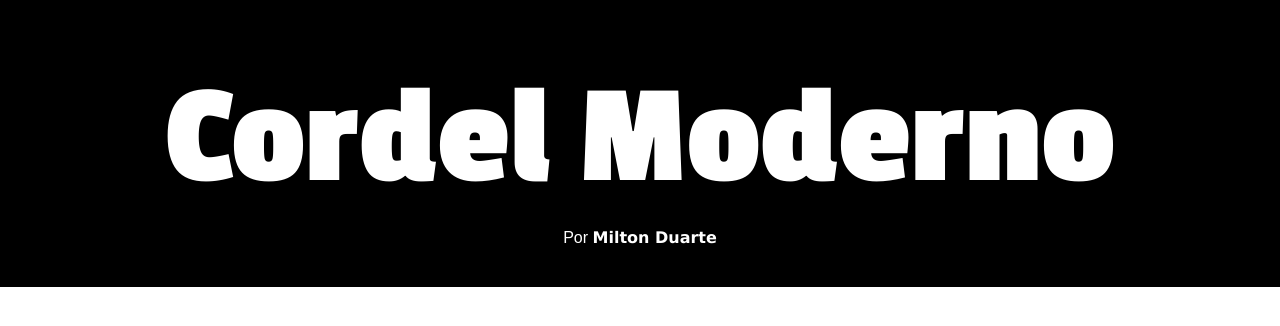
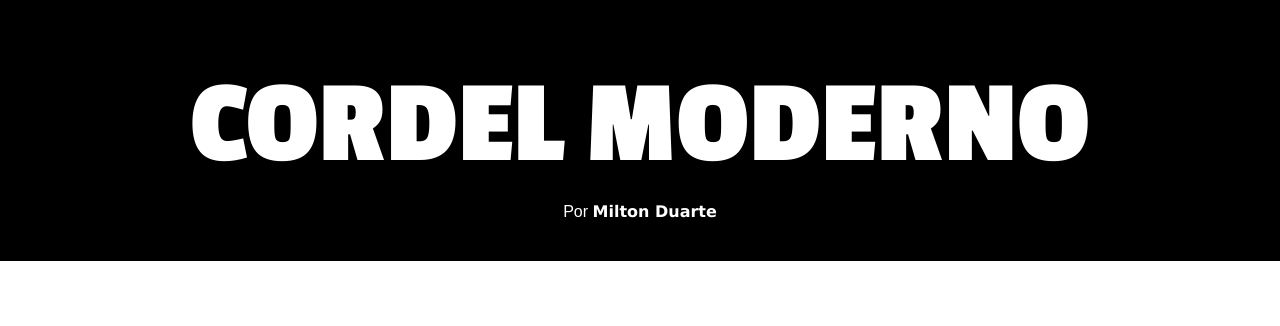
Before and after one commit to Sergio-Games/desf012, a plain HTML site: page index.html in a window 1280 px wide. Drawn offline with Linux system fonts and the light colour scheme; a web font is replaced by a local one.

Commit message:
mudei h1

```diff
--- a/index.html
+++ b/index.html
@@ -8,7 +8,7 @@
 </head>
 <body>
      <header>
-        <h1>Cordel Moderno</h1>
+        <h1>CORDEL MODERNO</h1>
         <p>Por <a href="https://www.recantodasletras.com.br/poesias/3186743" target="_blank">Milton Duarte</a></p>
      </header>
 </body>
--- a/style.css
+++ b/style.css
@@ -27,9 +27,10 @@ header{
 
 h1{
     font-family: var(--fonte2);
-    font-size: 18vh;
+    font-size: 15vh;
     margin-bottom: 10px;
 }
+
 
 header > p{
     font: 300 normal 1em sans-serif;
```
